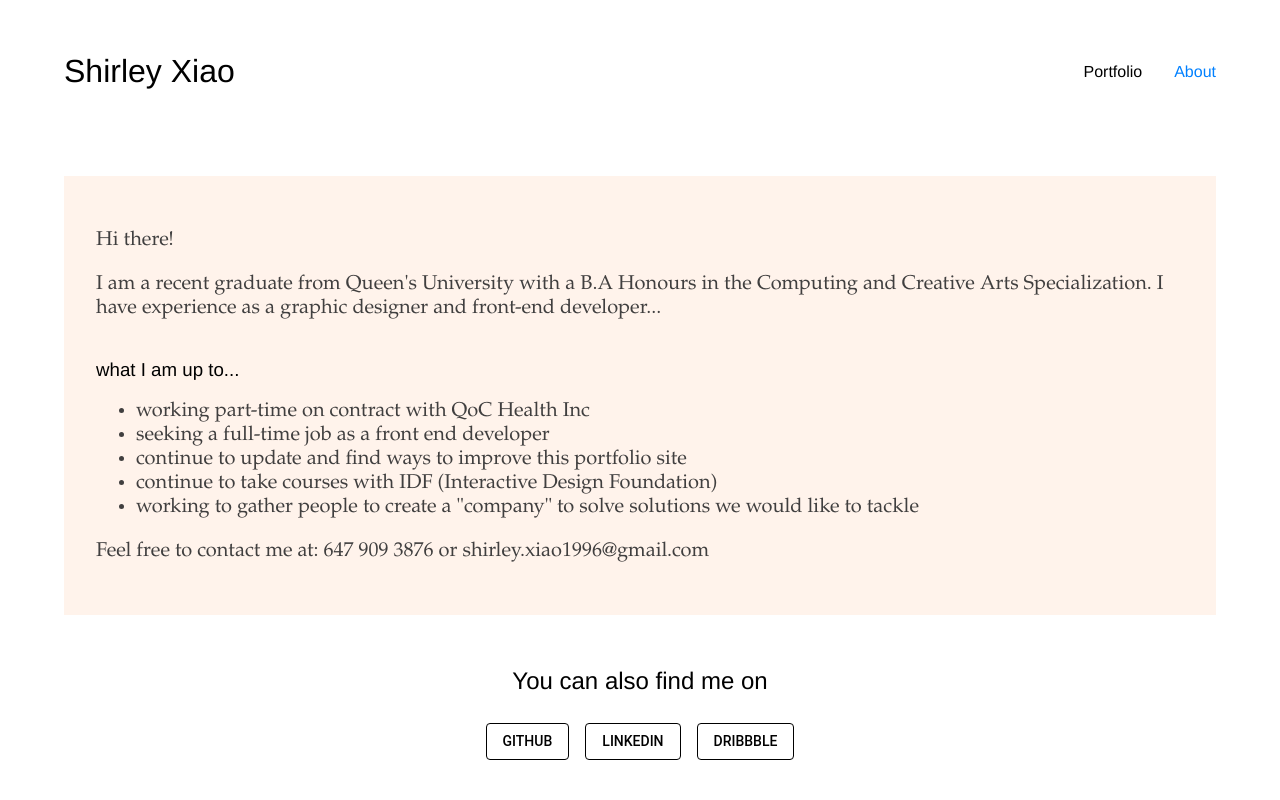
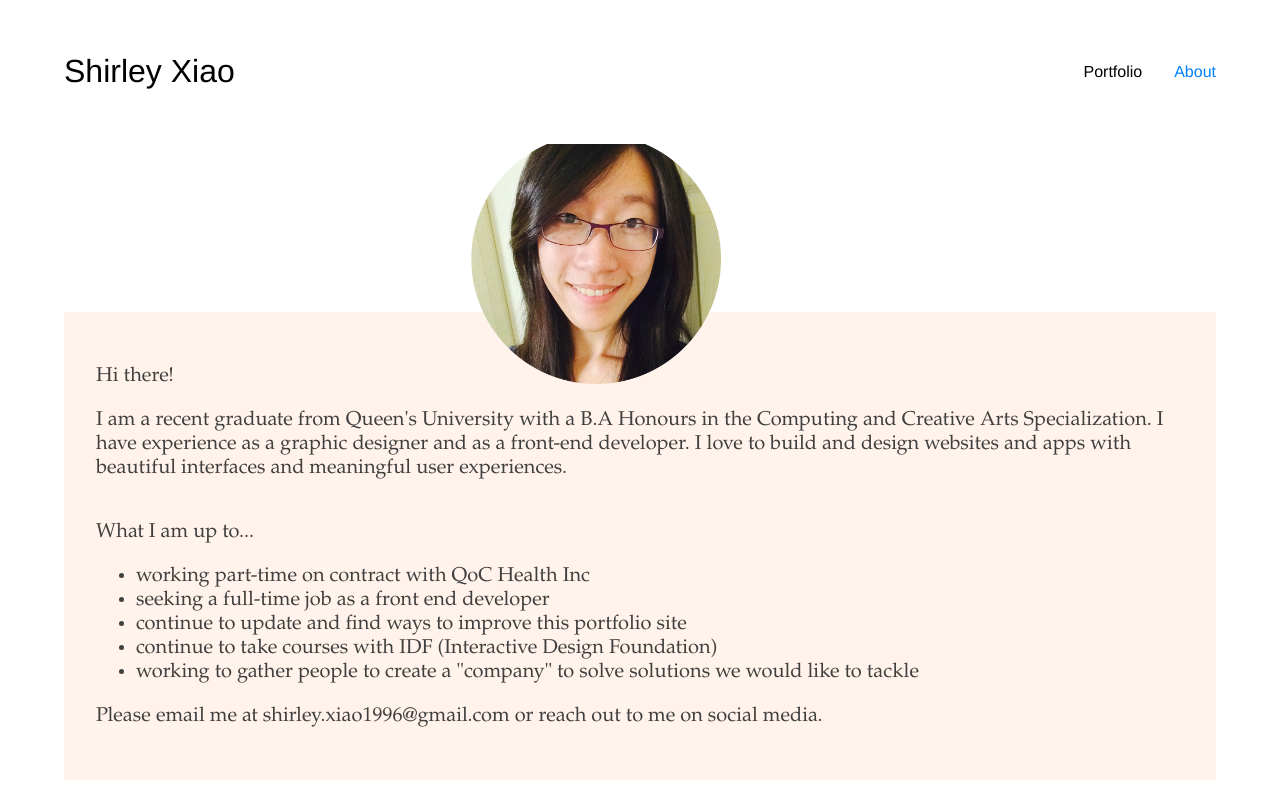
Before and after one commit to XXiao12/AboutMe, a React (Create React App) app: page /about in a window 1280 px wide. Built offline with nearby package versions, Linux system fonts and the light colour scheme.

Commit message:
edited about section and added photo

```diff
--- a/src/components/Gallery/index.js
+++ b/src/components/Gallery/index.js
@@ -133,7 +133,7 @@ const classes = StyleSheet.create({
 	thumbnail: {
 		boxSizing: 'border-box',
 		display: 'block',
-		// float: 'left',
+		float: 'left',
 		lineHeight: 0,
 		paddingRight: gutter.small,
 		paddingBottom: gutter.small,
--- a/src/containers/About/index.js
+++ b/src/containers/About/index.js
@@ -3,6 +3,7 @@ import PropTypes from 'prop-types';
 import { withStyles } from '@material-ui/core/styles';
 import Button from '@material-ui/core/Button';
 import WrapperComponent from '../../components/Wrapper';
+import profile_image from '../../img/profile_photo.png';
 
 import './styles.css';
 
@@ -23,15 +24,16 @@ class About extends Component {
       <WrapperComponent>
         <div className="about">
           <div className="about__container">
+            <img className="about__profilephoto" src={profile_image} width="250px" />
             <div className="about__content">
               <div>
                 <p>Hi there!</p>
-                <p>I am a recent graduate from Queen's University with a B.A Honours in the Computing and Creative Arts Specialization. I have experience as a graphic designer and front-end developer...
+                <p>I am a recent graduate from Queen's University with a B.A Honours in the Computing and Creative Arts Specialization. I have experience as a graphic designer and as a front-end developer. I love to build and design websites and apps with beautiful interfaces and meaningful user experiences.
                 </p>
               </div>
             </div>
 
-            <h3>what I am up to...</h3>
+            <p>What I am up to...</p>
             <ul>
               <li>working part-time on contract with QoC Health Inc</li>
               <li>seeking a full-time job as a front end developer</li>
@@ -40,7 +42,7 @@ class About extends Component {
               <li>working to gather people to create a "company" to solve solutions we would like to tackle</li>
             </ul>
 
-            <p>Feel free to contact me at: 647 909 3876 or shirley.xiao1996@gmail.com</p>
+            <p>Please email me at shirley.xiao1996@gmail.com or reach out to me on social media.</p>
           </div>
           <div className="about__links">
             <div className="about__header">
--- a/src/containers/About/styles.css
+++ b/src/containers/About/styles.css
@@ -1,12 +1,13 @@
 .about {
     overflow: auto;
-    padding: 32px 0 32px 0;
+    padding: 168px 0 32px 0;
     display: flex;
     flex-direction: column;
     justify-content: space-between;
 }
 
 .about__container {
+    position: relative;
     background-color: #FFF3EB;
     padding: 32px;
 }
@@ -40,6 +41,12 @@
     justify-content: center;
 }
 
+.about__profilephoto {
+    position: absolute;
+    top: -38%;
+    right: 43%;
+}
+
 @media screen and (max-width: 600px) {
     .about__container {
         padding: 24px;
--- a/src/containers/Portfolio/CST/index.js
+++ b/src/containers/Portfolio/CST/index.js
@@ -27,9 +27,10 @@ import './styles.css';
 const CST = (props = {}) => {
     return (
         <ProjectWrapper projectkey="CST">
+            <p>This is a student-run organization at Queen's University. I managed advertising and product designs for Colliding Scopes Theatre. I worked with the cast and members to create posters, tickets, banner, and props required for theatrical work. Advertisements circulated in the community resulted in increased sales.</p>
             <h3>Planning</h3>
             <div>
-                <p>Premiliniary note taking from meetings with the board and ensemble. I went every week to listen in to their discussions about the play to get ideas for the graphics/props I will need to design.</p>
+                <p>Premiliniary note taking from meetings with the board and ensemble. I went every week to listen in to their discussions about the play to get ideas for the graphics/props I will need to design.<br/>I try to create as many different types of compositions whether it be a poster or logo. I would then narrow it down to the top 3 or 4 compositions I like the best. From there I will continue refining the top selections and prepare them to be presented to the rest of the board and ensemble.</p>
                 <div className="CST__images">
                     <Gallery
                         images={[
@@ -56,11 +57,10 @@ const CST = (props = {}) => {
                         ]}
                     />
                 </div>
-                <p>I try to create as many different types of compositions whether it be a poster or logo. I would then narrow it down to the top 3 or 4 composiitons I like the best. From there I will continue refining the top selections and prepare them to be presented to the rest of the board and ensemble.</p>
             </div>
             <div>
                 <h3>Final Product</h3>
-                <p>This is the final choice made by the theatre group.</p>
+                <p>This is the final group of deliverables made by the theatre group. There are others but mostly variations of the banner. On different days, they would want banners with different types of text on them.</p>
                 <div className="CST__images">
                     <Gallery
                         images={[
```
Also changed, not shown: src/img/profile_photo.png (added). Lines whose indentation alone changed are shown as unchanged.
